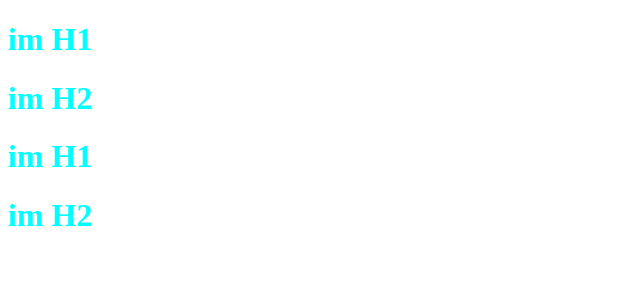
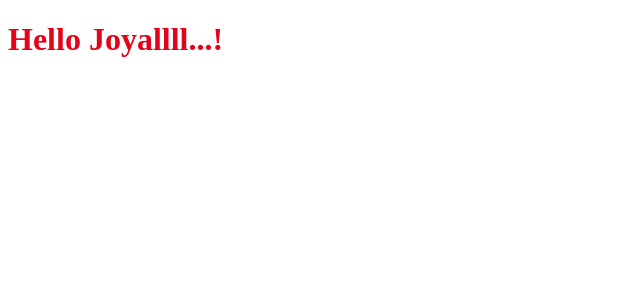
Before and after one commit to JoyalJames/React, a React (Vite) app: page / in a window 1280 px wide. Shown: the top 300 px of the page, without its empty margins (0-640 px from the left). Built offline with nearby package versions, Linux system fonts and the light colour scheme.

Commit message:
JSX and Babel

```diff
--- a/App.js
+++ b/App.js
@@ -2,21 +2,10 @@ import React from "react";
 import ReactDOM from 'react-dom/client';
 
 
+// React.createElement => Object => HTMLElement(render)
 
-const parent = React.createElement("div",{id:"parent"},
-    [
-        React.createElement("div",{id:"child"},[
-            React.createElement("h1",{},"im H1"),
-            React.createElement("h1",{},"im H2")
-        ]),
-        React.createElement("div",{id:"child2"},[
-            React.createElement("h1",{},"im H1"),
-            React.createElement("h1",{},"im H2")
-        ])
-    ]
-);
-
-//JSX
-
+// JSX => is HTML / XML likes syntax
+//JSX => Babel transpiles it to React.createElement => RdactElement-JS object => HTML element(render)
+const JSXHeading = <h1 id="header">Hello Joyallll...!</h1>;
 const root = ReactDOM.createRoot(document.getElementById("root"));
-root.render(parent);
+root.render(JSXHeading);
--- a/index.css
+++ b/index.css
@@ -1,3 +1,3 @@
 div{
-    color: aqua;
+    color: rgb(225, 4, 26);
 }
--- a/index.html
+++ b/index.html
@@ -8,7 +8,8 @@
 </head>
 <body>
     <div id="root">
-            Joyal
+            <h1>Joyal is here..! 🚀
+            </h1>
         </script>
 
         <script type="module" src="./App.js">
--- a/package.json
+++ b/package.json
@@ -4,6 +4,8 @@
   "description": "\"This is Joyal\"",
 
   "scripts": {
+    "start":"parcel index.html",
+    "build":"parcel build index.html",
     "test": "jest"
   },
   "repository": {
```
